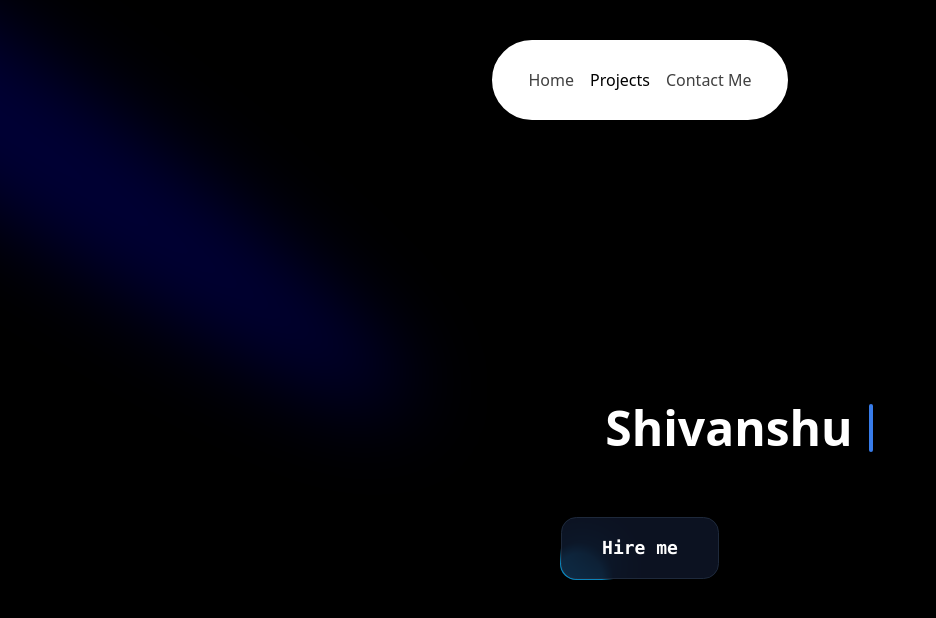
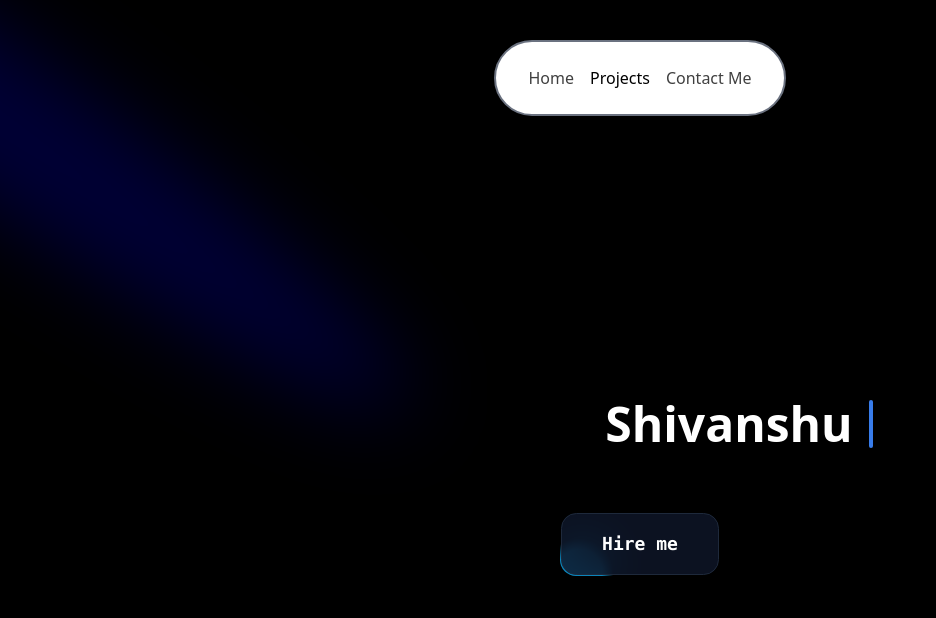
Before and after one commit to shivanshuhere/next-portfolio, a Next.js app: page / in a window 1280 px wide. Shown: the top 618 px of the page, without its empty margins (0-936 px from the left). Built offline with nearby package versions, Linux system fonts and the light colour scheme.

Commit message:
minor changes in style

```diff
--- a/src/components/ui/navbar-menu.tsx
+++ b/src/components/ui/navbar-menu.tsx
@@ -70,7 +70,7 @@ export const Menu = ({
     return (
         <nav
             onMouseLeave={() => setActive(null)} // resets the state
-            className="relative rounded-full border-4 border-white dark:bg-black dark:border-white/[0.2] bg-white shadow-input flex justify-center space-x-4 px-8 py-6 "
+            className="relative rounded-full border-[2px] border-gray-500 dark:bg-black bg-white shadow-input flex justify-center space-x-4 px-8 py-6 "
         >
             {children}
         </nav>
```
